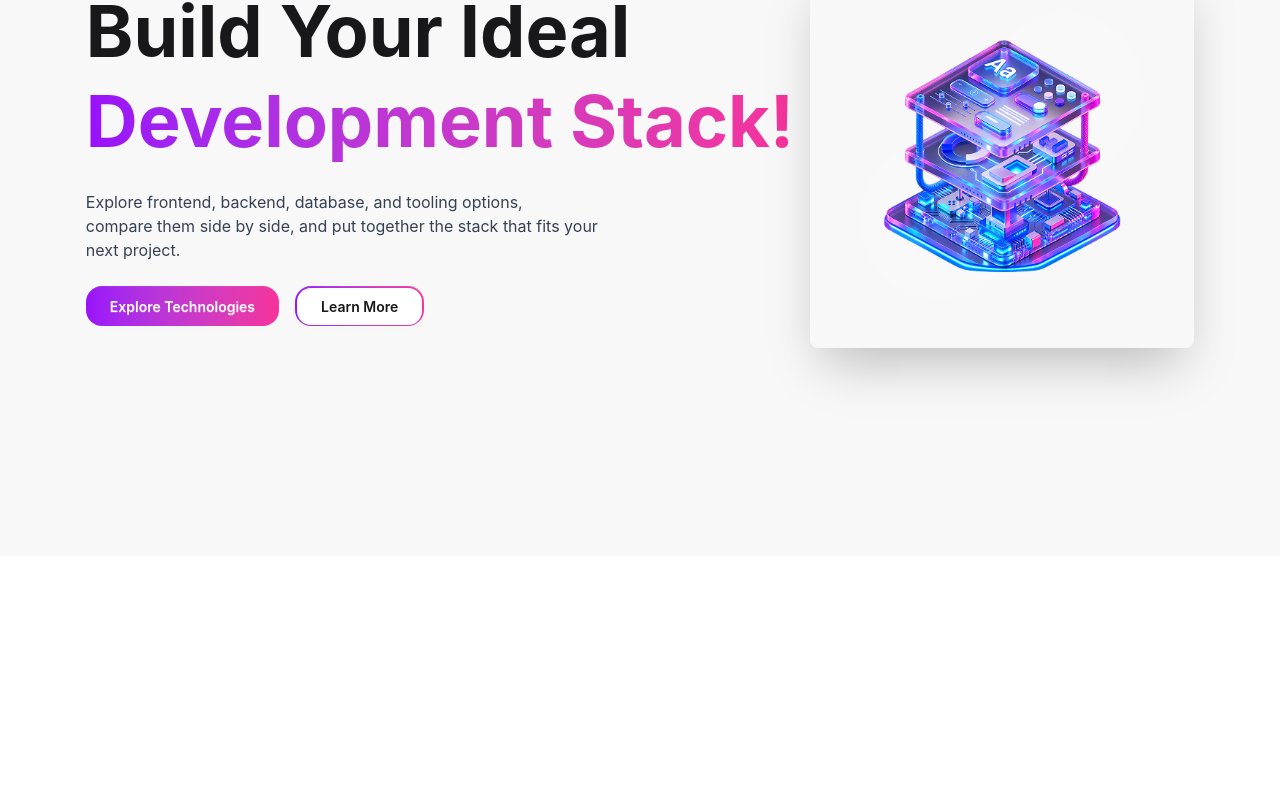
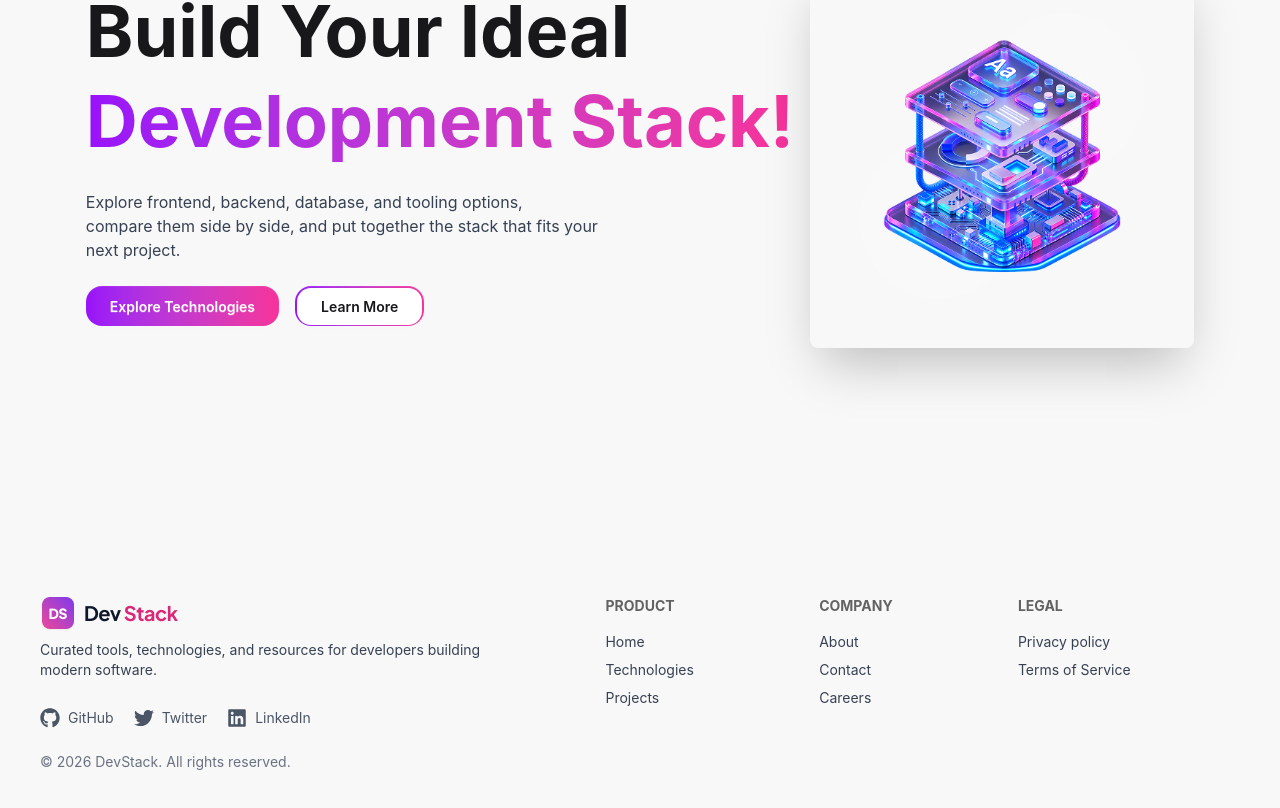
Before and after one commit to tishadey45/dev-stack, a React (Vite) app: page / in a window 1280 px wide. Shown: the part 308-1116 px from the top of the page. Before the commit the page ends 864 px from the top, so only its background shows below. Built offline with nearby package versions, Linux system fonts and the light colour scheme.

Commit message:
:art: footer section done

```diff
--- a/src/App.tsx
+++ b/src/App.tsx
@@ -1,4 +1,5 @@
 import Banner from "./components/Banner";
+import Footer from "./components/Footer";
 import Navbar from "./components/Navbar";
 
 function App() {
@@ -6,6 +7,7 @@ function App() {
     <>
       <Navbar />
       <Banner />
+      <Footer/>
     </>
   );
 }
--- /dev/null
+++ b/src/components/Footer.tsx
@@ -0,0 +1,67 @@
+import { FaGithub, FaLinkedin, FaTwitter } from "react-icons/fa";
+import logo from "../assets/logo-footer.png";
+
+const Footer = () => {
+  return (
+    <footer className="footer sm:footer-horizontal bg-base-200 text-base-content p-10">
+      <aside>
+        <img src={logo} alt="Company Logo" className="" />
+        <p className="text-gray-700 text-2lg">
+          Curated tools, technologies, and resources for developers building{" "}
+          <br />
+          modern software.
+        </p>
+
+        <div className="flex gap-5 mt-5">
+          <a
+            href="#"
+            className="flex items-center gap-2 text-gray-600 hover:text-purple-600 transition"
+          >
+            <FaGithub className="text-xl" />
+            <span>GitHub</span>
+          </a>
+
+          <a
+            href="#"
+            className="flex items-center gap-2 text-gray-600 hover:text-pink-500 transition"
+          >
+            <FaTwitter className="text-xl" />
+            <span>Twitter</span>
+          </a>
+
+          <a
+            href="#"
+            className="flex items-center gap-2 text-gray-600 hover:text-purple-600 transition"
+          >
+            <FaLinkedin className="text-xl" />
+            <span>LinkedIn</span>
+          </a>
+        </div>
+
+        <p className="text-gray-500 text-sm mt-4">
+          &copy; {new Date().getFullYear()} DevStack. All rights reserved.
+        </p>
+      </aside>
+      <nav>
+        <h6 className="footer-title font-bold text-black">PRODUCT</h6>
+        <a className="link link-hover text-gray-700">Home</a>
+        <a className="link link-hover text-gray-700">Technologies</a>
+        <a className="link link-hover text-gray-700">Projects</a>
+      </nav>
+      <nav>
+        <h6 className="footer-title font-bold text-black">COMPANY</h6>
+        <a className="link link-hover text-gray-700">About</a>
+        <a className="link link-hover text-gray-700">Contact</a>
+        <a className="link link-hover text-gray-700">Careers</a>
+      </nav>
+      <nav>
+        <h6 className="footer-title font-bold text-black">LEGAL</h6>
+
+        <a className="link link-hover text-gray-700">Privacy policy</a>
+        <a className="link link-hover text-gray-700">Terms of Service</a>
+      </nav>
+    </footer>
+  );
+};
+
+export default Footer;
```
Also changed, not shown: src/assets/logo-footer.png (added).
